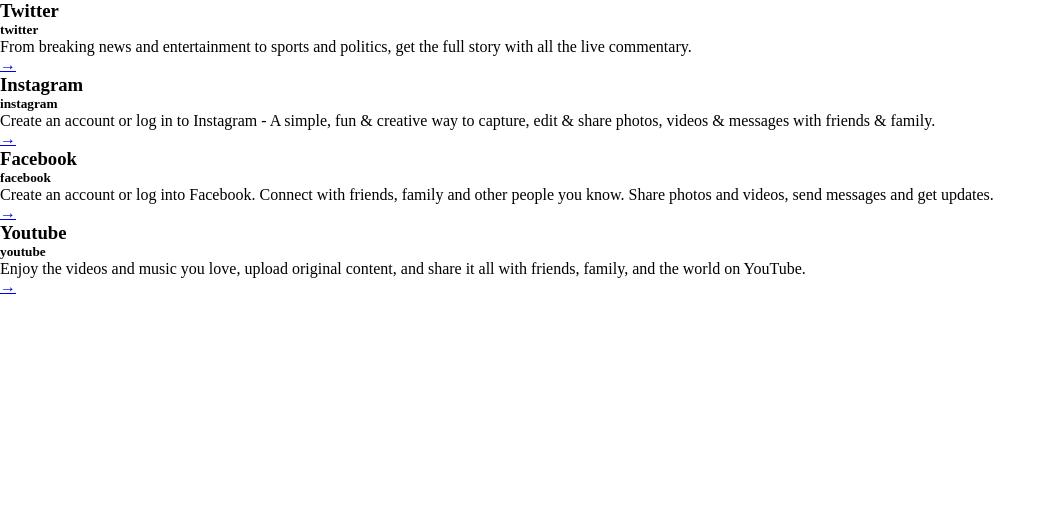
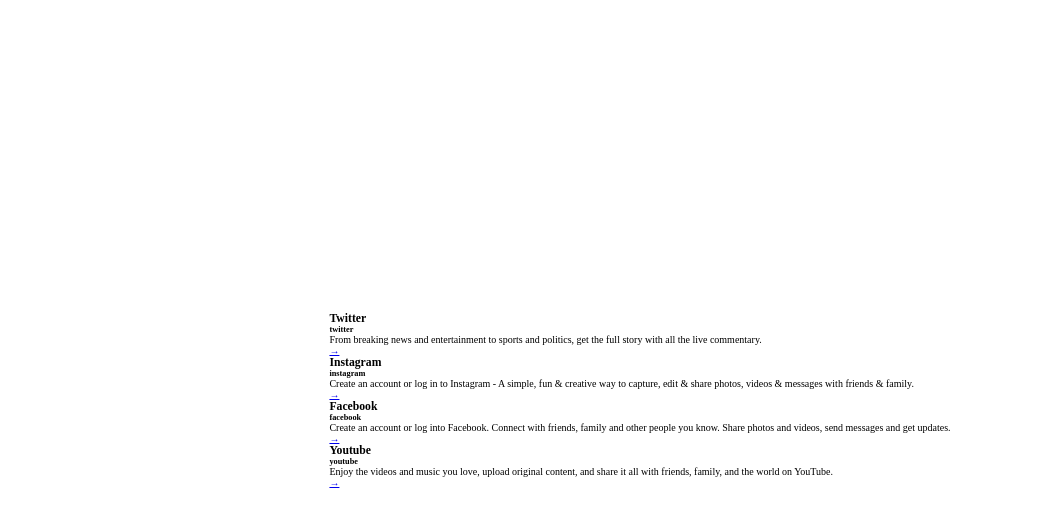
Before and after one commit to davitkhanal-ai/Responsive-Cards-Grid-With-No-Media-Queries-, a plain HTML site: page index.html in a window 1280 px wide. Shown: the whole page, without its empty margins (0-1056 px from the left). Drawn offline with Linux system fonts and the light colour scheme.

Commit message:
section and container style

```diff
--- a/css/style.css
+++ b/css/style.css
@@ -3,3 +3,23 @@
     padding: 0;
     box-sizing: border-box;
 }
+
+html{
+    font-size: 62.5%;
+}
+
+/* code above is basic structure */
+
+/* code below is Main structure */
+
+section{
+    min-height: 100vh;
+    display: flex;
+    align-items: center;
+    justify-content: center;
+}
+
+.container{
+    max-width: 98rem;
+    padding: 1.5rem;
+}
```
